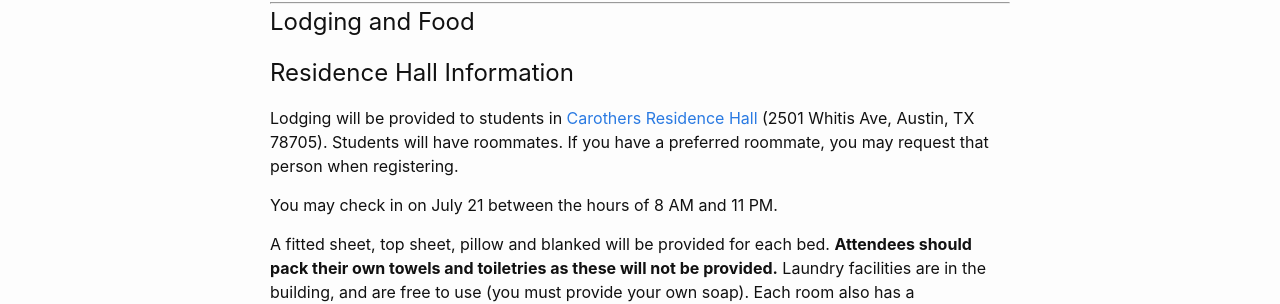
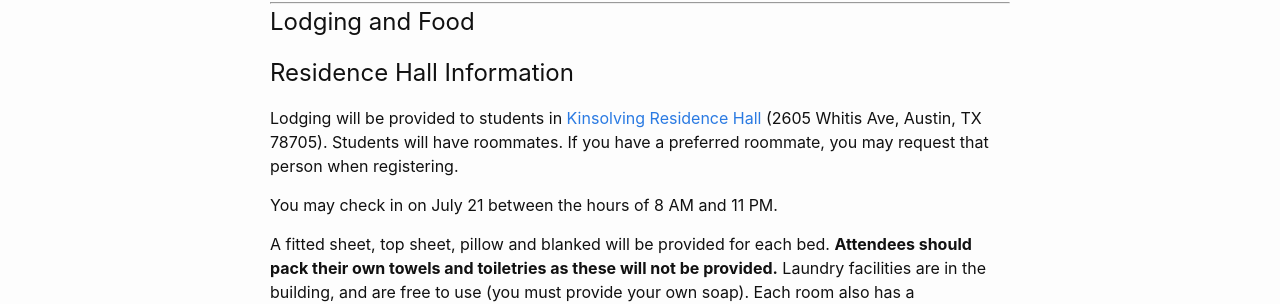
Before and after one commit to MolSSI-Education/2019-software-summer-school-logistics, a Jekyll site: the page built from Logistics.md, in a window 1280 px wide. Shown: the part 460-764 px from the top of the page. Built offline with Jekyll 4.4.1, drawn with Linux system fonts in a browser that asks for light colours.

Commit message:
update residence hall information

```diff
--- a/Logistics.md
+++ b/Logistics.md
@@ -21,7 +21,7 @@ Parking information will be provided here.
 ## Lodging and Food
 
 ## Residence Hall Information
-Lodging will be provided to students in [Carothers Residence Hall](http://housing.utexas.edu/halls/carothers) (2501 Whitis Ave, Austin, TX 78705). Students will have roommates. If you have a preferred roommate, you may request that person when registering.
+Lodging will be provided to students in [Kinsolving Residence Hall](http://housing.utexas.edu/halls/kinsolving) (2605 Whitis Ave, Austin, TX 78705). Students will have roommates. If you have a preferred roommate, you may request that person when registering.
 
 You may check in on July 21 between the hours of 8 AM and 11 PM.
 
```
